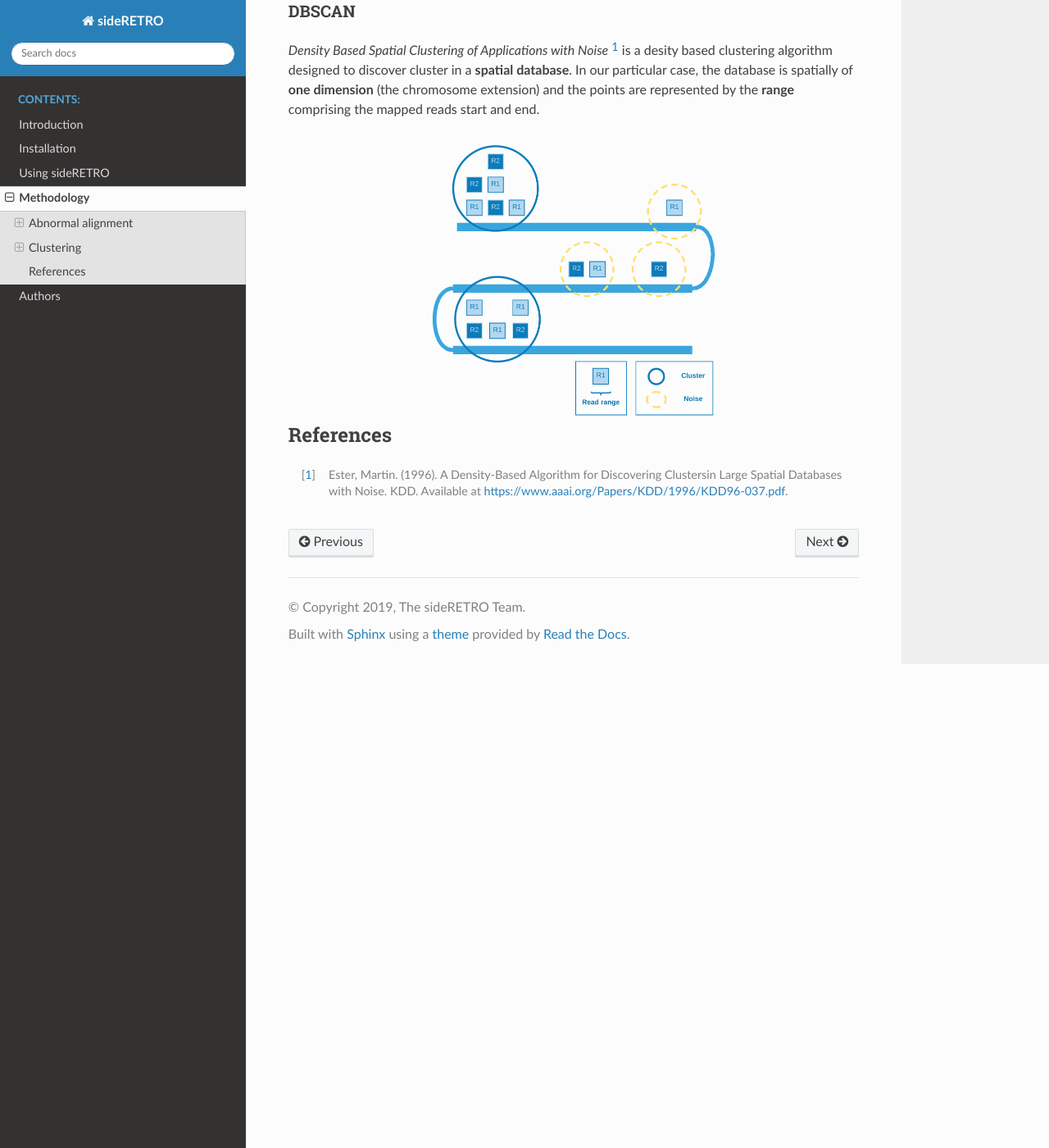
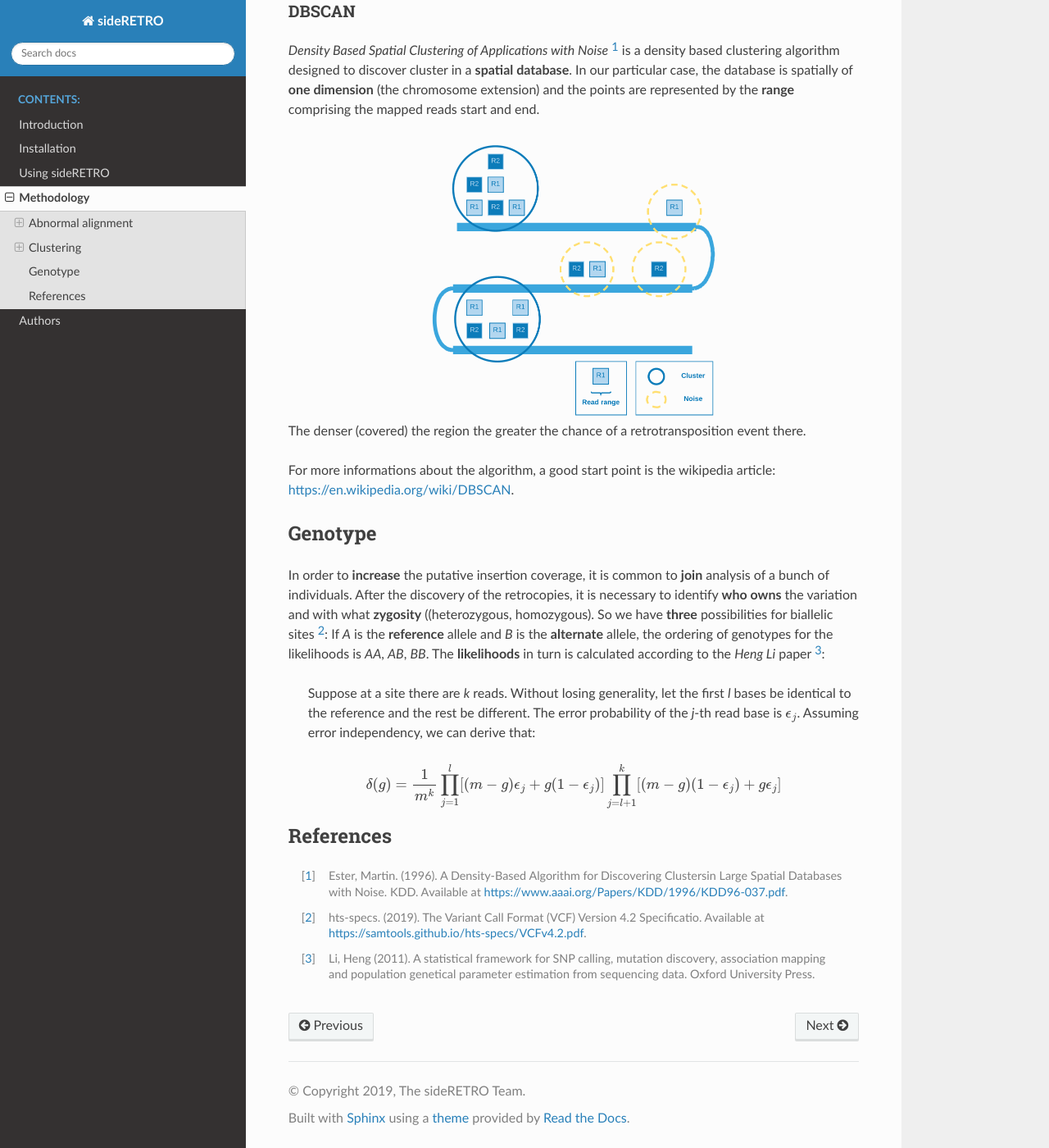
Before and after one commit to galantelab/sideRETRO, a Sphinx documentation site: the page built from docs/method.rst, in a window 1280 px wide and 1400 px high, scrolled down 3937 px. Shown: the whole window at 82% size. Built offline with Sphinx 7.4.7 and the Read the Docs theme 2.0.0, drawn with Linux system fonts in a browser that asks for light colours; some of the changed text lies outside the part shown.

Commit message:
ADD: method.rst: Genotype

```diff
--- a/docs/method.rst
+++ b/docs/method.rst
@@ -116,7 +116,7 @@ This alignment is useful to detect the **insertion point** with a
 Taking all together
 -------------------
 
-So far we can resume all abnormal alignments according to their power
+We can resume all abnormal alignments according to their power
 to detect the retrotransposition coordinate and its exact insertion
 point:
 
@@ -160,7 +160,7 @@ DBSCAN
 ------
 
 *Density Based Spatial Clustering of Applications with Noise* [1]_
-is a desity based clustering algorithm designed to discover cluster
+is a density based clustering algorithm designed to discover cluster
 in a **spatial database**. In our particular case, the database is
 spatially of **one dimension** (the chromosome extension) and the
 points are represented by the **range** comprising the mapped reads
@@ -170,9 +170,49 @@ start and end.
    :scale: 25%
    :align: center
 
+The denser (covered) the region the greater the chance of a
+retrotransposition event there.
+
+For more informations about the algorithm, a good start point
+is the wikipedia article: https://en.wikipedia.org/wiki/DBSCAN.
+
+Genotype
+========
+
+In order to **increase** the putative insertion coverage, it is common
+to **join** analysis of a bunch of individuals. After the discovery
+of the retrocopies, it is necessary to identify **who owns** the
+variation and with what **zygosity** ((heterozygous, homozygous).
+So we have **three** possibilities for biallelic sites [2]_: If *A*
+is the **reference** allele and *B* is the **alternate** allele, the
+ordering of genotypes for the likelihoods is *AA*, *AB*, *BB*. The
+**likelihoods** in turn is calculated according to the *Heng Li*
+paper [3]_:
+
+  Suppose at a site there are *k* reads. Without losing generality,
+  let the first *l* bases be identical to the reference and the rest
+  be different. The error probability of the *j*-th read base is
+  :math:`\epsilon_{j}`. Assuming error independency, we can derive
+  that:
+
+.. math::
+   \delta(g) =
+   \frac{1}{m^k}
+   \prod_{j=1}^{l} [(m-g)\epsilon_{j}+g(1-\epsilon_{j})]
+   \prod_{j=l+1}^{k} [(m-g)(1-\epsilon_{j})+g\epsilon_{j}]
+
 References
 ==========
 
 .. [1] Ester, Martin. (1996).
    A Density-Based Algorithm for Discovering Clustersin Large Spatial Databases with Noise.
    KDD. Available at https://www.aaai.org/Papers/KDD/1996/KDD96-037.pdf.
+
+.. [2] hts-specs. (2019).
+   The Variant Call Format (VCF) Version 4.2 Specificatio.
+   Available at https://samtools.github.io/hts-specs/VCFv4.2.pdf.
+
+.. [3] Li, Heng (2011).
+   A statistical framework for SNP calling, mutation discovery, association mapping and
+   population genetical parameter estimation from sequencing data.
+   Oxford University Press.
```
